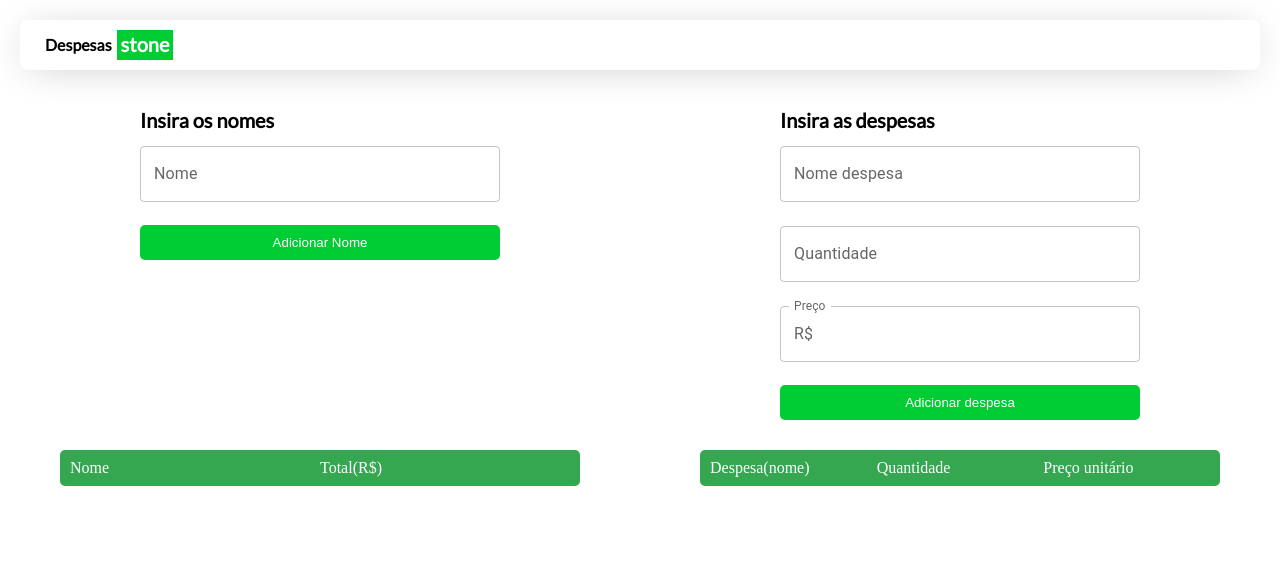
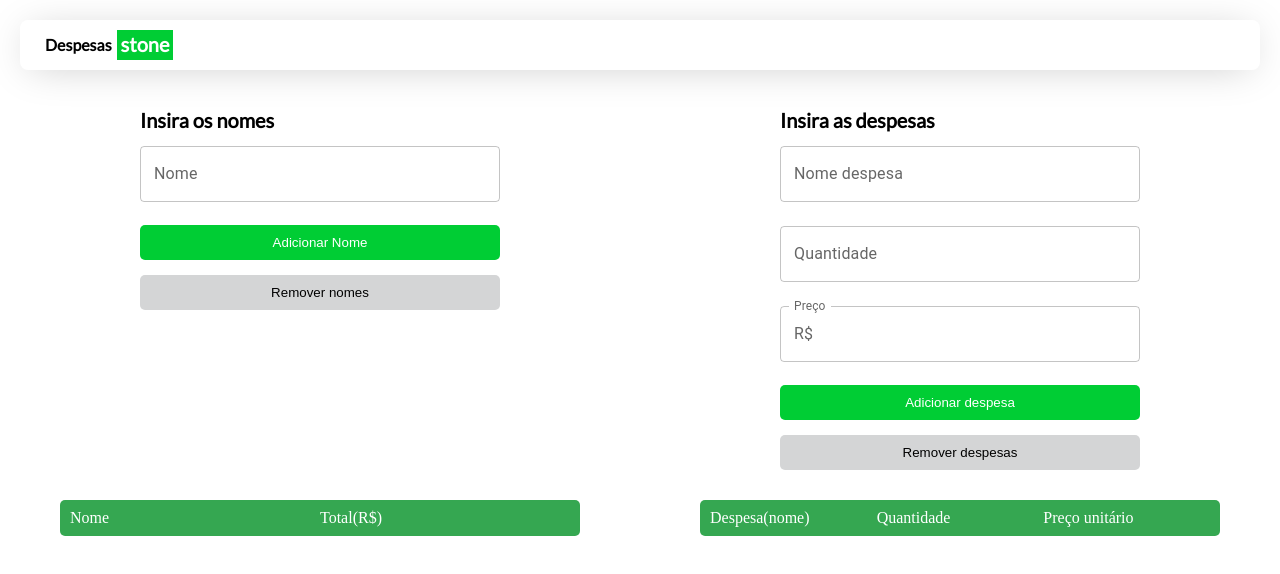
Before and after one commit to gabimirandaleal/front-despesas-stone, a React (Create React App) app: page / in a window 1280 px wide. Shown: the top 574 px of the page. Built offline with nearby package versions, Linux system fonts and the light colour scheme.

Commit message:
feat: add localstorage

```diff
--- a/src/Pages/Home/index.jsx
+++ b/src/Pages/Home/index.jsx
@@ -7,11 +7,11 @@ import { useState } from "react";
 import { useEffect } from "react";
 import TableExpense from "../../components/TableExpense";
 function Home({}) {
-    const [names, setNames] = useState([]);
-    const [expense, setExpense] = useState([])
-    const [object, setObject] = useState([]);
+    const [names, setNames] = useState(JSON.parse(localStorage.getItem(`@Names-stone`)) || []);
+    const [expense, setExpense] = useState(JSON.parse(localStorage.getItem(`@Despesa-stone`)) || [])
+    const [object, setObject] = useState(JSON.parse(localStorage.getItem(`@Dicionario-stone`)) || []);
     const [atualizar, setAtualizar] = useState(false)
-    const [priceToPerson, setPriceToPerson] = useState(0)
+
     const totalExpense = () =>{
         if(expense.length !== 0){
             return expense.reduce(function(acumulador, valorAtual) {
@@ -21,12 +21,29 @@ function Home({}) {
     }
 
     useEffect(() => {
+        setNames([...names])
+        shareExpenses()
+    }, []);
+
+    useEffect(() => {
       shareExpenses()
     }, [names]);
 
     useEffect(() => {
         aux();
     }, [expense, atualizar]);
+
+    function zerarNames(){
+        localStorage.setItem(`@Dicionario-stone`, JSON.stringify([]))
+        localStorage.setItem(`@Names-stone`, JSON.stringify([]))
+        setObject([])
+        setNames([])
+    }
+
+    function zerarExpense(){
+        localStorage.setItem(`@Despesa-stone`, JSON.stringify([]))
+        setExpense([])
+    }
 
 
     function aux(){
@@ -42,6 +59,8 @@ function Home({}) {
             }
         }
         setObject([...object])
+        localStorage.setItem(`@Dicionario-stone`, JSON.stringify([...object]))
+
     }
 
 
@@ -51,6 +70,7 @@ function Home({}) {
 
         names.map((item, index) =>{
             setObject([...object, {name: item.name, price: totalToPay}])
+            localStorage.setItem(`@Dicionario-stone`, JSON.stringify([...object, {name: item.name, price: totalToPay}]))
         })
         setAtualizar(!atualizar)
     }
@@ -60,8 +80,8 @@ function Home({}) {
         <>
             <Header/>
             <Div>
-                <FormAddNames shareExpenses={shareExpenses} names={names} setNames={setNames}/>
-                <FormAddExpense shareExpenses={shareExpenses} expense={expense} setExpense={setExpense} />
+                <FormAddNames zerarNames={zerarNames} names={names} setNames={setNames}/>
+                <FormAddExpense zerarExpense={zerarExpense} shareExpenses={shareExpenses} expense={expense} setExpense={setExpense} />
             </Div>
             <Div>
                 <Table object={object}></Table>
--- a/src/components/FormAddExpense/index.jsx
+++ b/src/components/FormAddExpense/index.jsx
@@ -7,7 +7,7 @@ import Button from "../Button";
 import toast from 'react-hot-toast';
 import uuid from 'react-uuid'
 
-function FormAddNames({expense, setExpense, shareExpenses}) {
+function FormAddNames({expense, setExpense, zerarExpense}) {
 
   const formSchema = yup.object().shape({
     name: yup.string().required("Nome Obrigatório"),
@@ -27,6 +27,7 @@ function FormAddNames({expense, setExpense, shareExpenses}) {
     data.unitPrice = data.unitPrice.replace(",", ".")
     data.amount = data.amount.replace(",", ".")
     data = {...data, id: uuid()}
+    localStorage.setItem(`@Despesa-stone`, JSON.stringify([...expense, data]))
     setExpense([...expense, data])
     reset();
     toast.success("Despesa inserida com sucesso")
@@ -66,6 +67,7 @@ function FormAddNames({expense, setExpense, shareExpenses}) {
               />
             </FormControl>
             <Button type="submit" text={"Adicionar despesa"}></Button>
+            <Button className="button" onclick={zerarExpense} text={"Remover despesas"}></Button>
         </Form>
       </Div>
   );
--- a/src/components/FormAddExpense/style.js
+++ b/src/components/FormAddExpense/style.js
@@ -35,4 +35,8 @@ export const Form = styled.form`
     font-weight:bold;
     font-size:20px;
   }
+  .button{
+    background: #D4D5D6;
+    color: black;
+  }
 `;
--- a/src/components/FormAddNames/index.jsx
+++ b/src/components/FormAddNames/index.jsx
@@ -7,7 +7,7 @@ import Button from "../Button";
 import toast from 'react-hot-toast';
 import { useState } from "react";
 
-function FormAddNames({names, setNames, shareExpenses}) {
+function FormAddNames({names, setNames, zerarNames}) {
   const formSchema = yup.object().shape({
     name: yup.string().required("Nome Obrigatório")
   });
@@ -21,6 +21,7 @@ function FormAddNames({names, setNames, shareExpenses}) {
   });
 
   const onSubmitFunction = (data) => {
+    localStorage.setItem(`@Names-stone`, JSON.stringify([...names, data]))
     setNames([...names, data]);
     reset();
     toast.success("Nome inserido com sucesso");
@@ -39,6 +40,7 @@ function FormAddNames({names, setNames, shareExpenses}) {
                 {...register("name")}
             />
             <Button type="submit" text={"Adicionar Nome"}></Button>
+            <Button className="button" onclick={zerarNames} text={"Remover nomes"}></Button>
         </Form>
       </Div>
 
--- a/src/components/FormAddNames/style.js
+++ b/src/components/FormAddNames/style.js
@@ -37,4 +37,8 @@ export const Form = styled.form`
     font-weight:bold;
     font-size:20px;
   }
+  .button{
+    background: #D4D5D6;
+    color: black;
+  }
 `;
--- a/src/components/TableExpense/index.jsx
+++ b/src/components/TableExpense/index.jsx
@@ -4,6 +4,7 @@ import { AiFillCloseCircle } from "react-icons/ai";
 function TableExpense({expense, setExpense}){
     const removeExpense = (id) =>{
         setExpense(expense.filter((item) => item.id !== id))
+        localStorage.setItem(`@Despesa-stone`, JSON.stringify([...expense.filter((item) => item.id !== id)]))
     }
 
     return(
```
